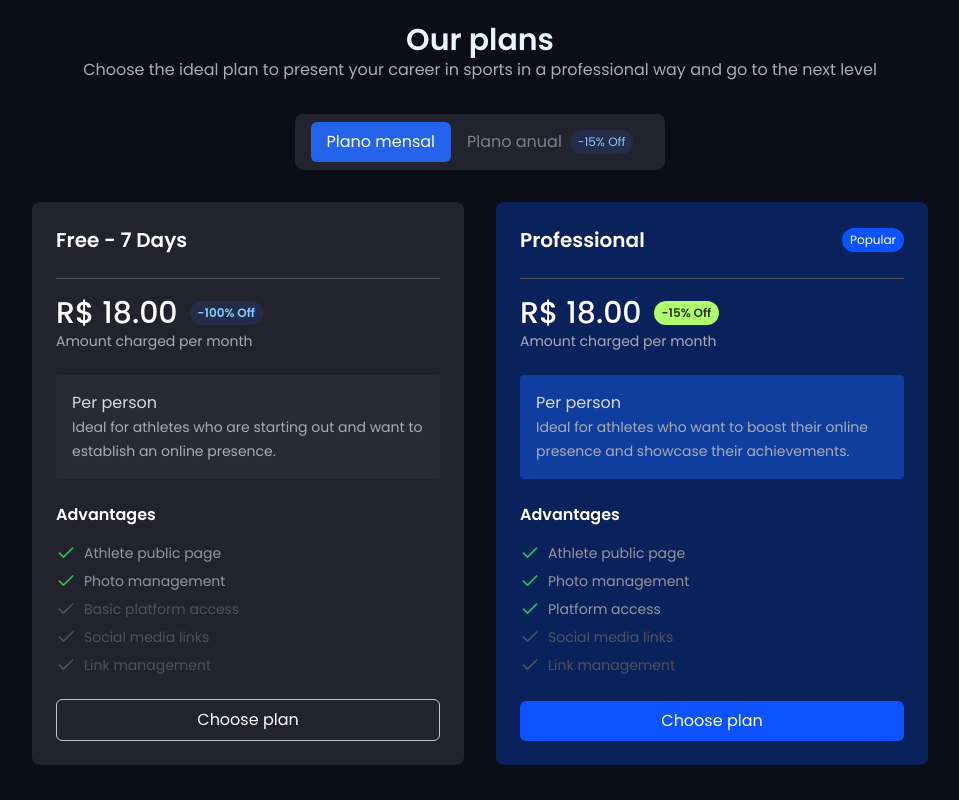
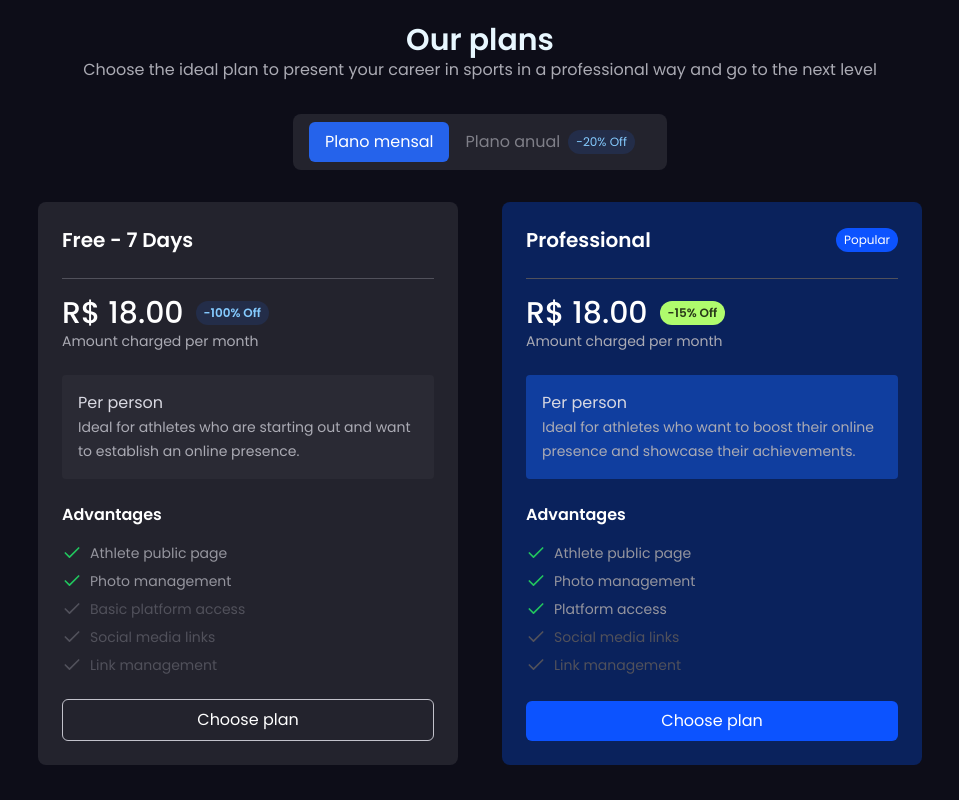
Before and after one commit to bjjlink-br/bjjlink-web, a Next.js app: page /en in a window 1280 px wide. Shown: the part 2440-3240 px from the top of the page, without its empty margins (160-1119 px from the left). Built offline with nearby package versions, Linux system fonts and the light colour scheme.

Commit message:
feature: adjust pricing

```diff
--- a/messages/en.json
+++ b/messages/en.json
@@ -113,6 +113,7 @@
     "dashboard": {
         "alt-image-background": "Fighters training jiu jitsu",
         "acquire-title": "Get paid plan",
+        "acquire-description": "Subscribe now to unlock all features!",
         "acquire-button": "Get now",
         "title": "My portfolios",
         "description": "These are your portfolios, here you can see all your portfolios and manage them.",
--- a/messages/pt-BR.json
+++ b/messages/pt-BR.json
@@ -114,6 +114,7 @@
     "dashboard": {
         "alt-image-background": "Lutadores treinando jiu jitsu",
         "acquire-title": "Pegar plano pago",
+        "acquire-description": "Assine agora para ter todos os recursos liberados!",
         "acquire-button": "Adquira agora",
         "title": "Meu portfólio",
         "description": "Esses é o seu portfólio, aqui você pode ver ele e gerenciar ou editar.",
--- a/src/app/[locale]/dashboard/components/PromotionalBanner.tsx
+++ b/src/app/[locale]/dashboard/components/PromotionalBanner.tsx
@@ -38,7 +38,7 @@ export const PromotionalBanner = () => {
             <div className="relative z-10 p-8">
                 <h2 className="text-2xl font-semibold mb-1 text-gray-1300">{t('acquire-title')}</h2>
                 <p className="text-gray-1300 text-sm mb-4">
-                    Yorem ipsum dolor sit amet,<br/> consectetur adipiscing elit.
+                    {t('acquire-description')}
                 </p>
                 <Button
                     variant="secondary"
--- a/src/app/[locale]/settings/components/ManageSubscription.tsx
+++ b/src/app/[locale]/settings/components/ManageSubscription.tsx
@@ -39,7 +39,7 @@ export function ManageSubscription({ user }: ManageSubscriptionProps) {
     }
   }
 
-  const plans: PlanType[] = [
+  const allPlans: PlanType[] = [
     {
       name: tPricing('plans.free.name'),
       price: 0,
@@ -72,6 +72,11 @@ export function ManageSubscription({ user }: ManageSubscriptionProps) {
     },
   ]
 
+   const plans = isAnnual
+    ? allPlans.filter(plan => plan.name === t('plans.professional.name'))
+    : allPlans
+
+
   // Mostrar cards de pricing se o usuário não tiver assinatura ativa
   if (user?.status !== AccountStatus.ACTIVE) {
     return (
@@ -85,13 +90,13 @@ export function ManageSubscription({ user }: ManageSubscriptionProps) {
               <PlanButton isActive={isAnnual} onClick={() => setIsAnnual(true)}>
                 Plano anual
                 <span className={`md:block hidden ml-2 text-xs bg-blue-600/15 ${isAnnual ? 'text-white' : 'text-brand-blue-300'} px-2 py-1 rounded-full`}>
-                  -15% Off
+                  -20% Off
                 </span>
               </PlanButton>
             </div>
           </div>
 
-          <div className="grid grid-cols-1 lg:grid-cols-2 gap-4 md:gap-8 justify-items-center max-w-4xl mx-auto">
+          <div className={`grid grid-cols-1 ${plans.length > 1 ? 'md:grid-cols-2' : ''} gap-8 justify-items-center max-w-4xl mx-auto`}>
             {plans.map((plan) => (
               <div
                 key={plan.name}
@@ -114,11 +119,11 @@ export function ManageSubscription({ user }: ManageSubscriptionProps) {
                 </div>
                 <div className='flex items-center gap-1 flex-wrap'>
                   <span className={`text-2xl md:text-3xl font-medium text-white ${plan.price === 0 && 'line-through'}`}>
-                    R$ {isAnnual ? (plan.price * 0.85 * 12).toFixed(2) : plan.price.toFixed(2)}
+                    R$ {isAnnual ? '169,90' : plan.price.toFixed(2)}
                   </span>
                   {plan.discount && (
                     <span className={`ml-2 text-xs ${plan.popular ? 'bg-[#AFFC6D]' : 'bg-blue-600/15'} ${plan.popular ? 'text-[#283819]' : 'text-brand-blue-300'} font-semibold px-2 py-1 rounded-full`}>
-                      {plan.discount}
+                      {isAnnual ? '20% Off' : plan.discount}
                     </span>
                   )}
                 </div>
--- a/src/components/shared/PricingComponent.tsx
+++ b/src/components/shared/PricingComponent.tsx
@@ -15,7 +15,7 @@ export default function PricingComponent({ handleSelectPlan }: PricingComponentP
   const [isAnnual, setIsAnnual] = useState(false)
   const t = useTranslations('pricing')
 
-  const plans: PlanType[] = [
+  const allPlans: PlanType[] = [
     {
       name: t('plans.free.name'),
       price: 18,
@@ -47,6 +47,11 @@ export default function PricingComponent({ handleSelectPlan }: PricingComponentP
     },
   ]
 
+  // Filtra os planos: se for anual, mostra apenas o Professional
+  const plans = isAnnual
+    ? allPlans.filter(plan => plan.name === t('plans.professional.name'))
+    : allPlans
+
   return (
     <div className="text-white md:p-8">
       <div className="max-w-6xl mx-auto">
@@ -58,17 +63,17 @@ export default function PricingComponent({ handleSelectPlan }: PricingComponentP
             <PlanButton isActive={isAnnual} onClick={() => setIsAnnual(true)}>
               Plano anual
               <span className={`md:block hidden ml-2 text-xs bg-blue-600/15 ${isAnnual ? 'text-white' : 'text-brand-blue-300'} px-2 py-1 rounded-full`}>
-                -15% Off
+                -20% Off
               </span>
             </PlanButton>
           </div>
         </div>
 
-        <div className="grid grid-cols-1 md:grid-cols-2 gap-8 justify-items-center max-w-4xl mx-auto">
+        <div className={`grid grid-cols-1 ${plans.length > 1 ? 'md:grid-cols-2' : ''} gap-8 justify-items-center max-w-4xl mx-auto`}>
           {plans.map((plan) => (
             <div
               key={plan.name}
-              className={`rounded-lg p-6 flex flex-col ${
+              className={`rounded-lg p-6 flex flex-col max-w-[420px] ${
                 plan.popular ? 'bg-brand-blue-950' : 'bg-gray-900'
               }`}
             >
@@ -87,11 +92,11 @@ export default function PricingComponent({ handleSelectPlan }: PricingComponentP
               </div>
               <div className='flex items-center gap-1'>
                 <span className={`text-3xl font-medium text-white ${plan.name === 'Gratuito - 7 Dias' && 'line-through'}`}>
-                  R$ {isAnnual ? (plan.price * 0.85 * 12).toFixed(2) : plan.price.toFixed(2)}
+                  R$ {isAnnual ? '169,90' : plan.price.toFixed(2)}
                 </span>
                 {plan.discount && (
                   <span className={`ml-2 text-xs ${plan.popular ? 'bg-[#AFFC6D]' : 'bg-blue-600/15'} ${plan.popular ? 'text-[#283819]' : 'text-brand-blue-300'} font-semibold px-2 py-1 rounded-full`}>
-                    {plan.discount}
+                    {isAnnual ? '20% Off' : plan.discount}
                   </span>
                 )}
               </div>
```
